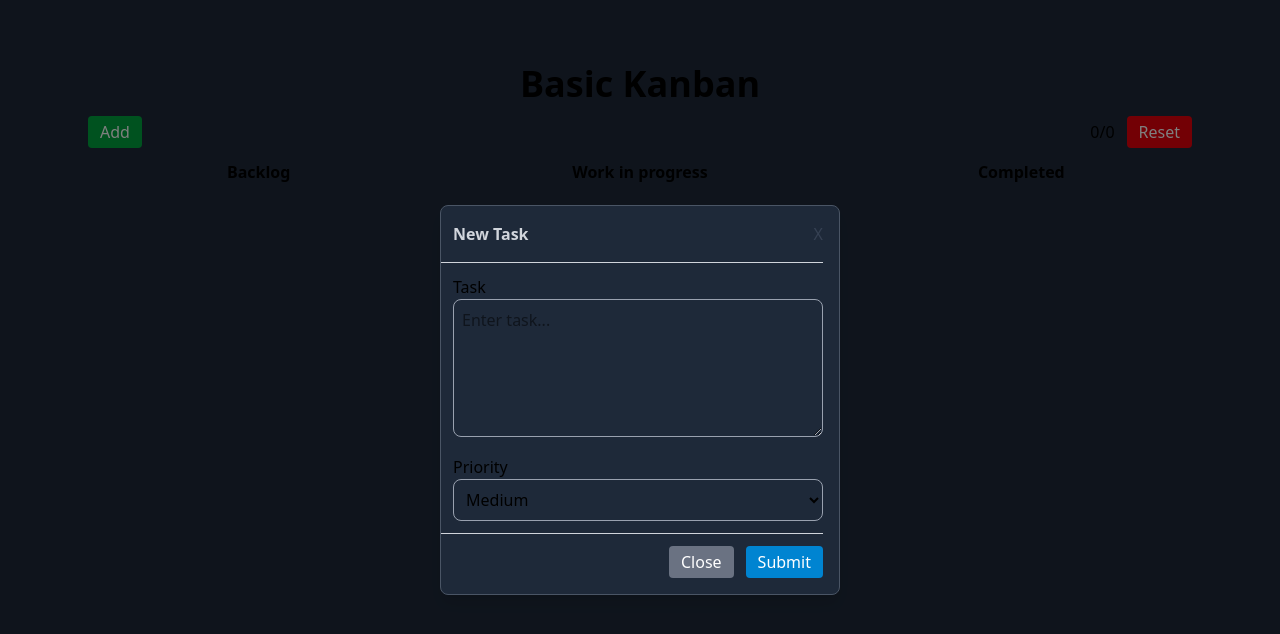
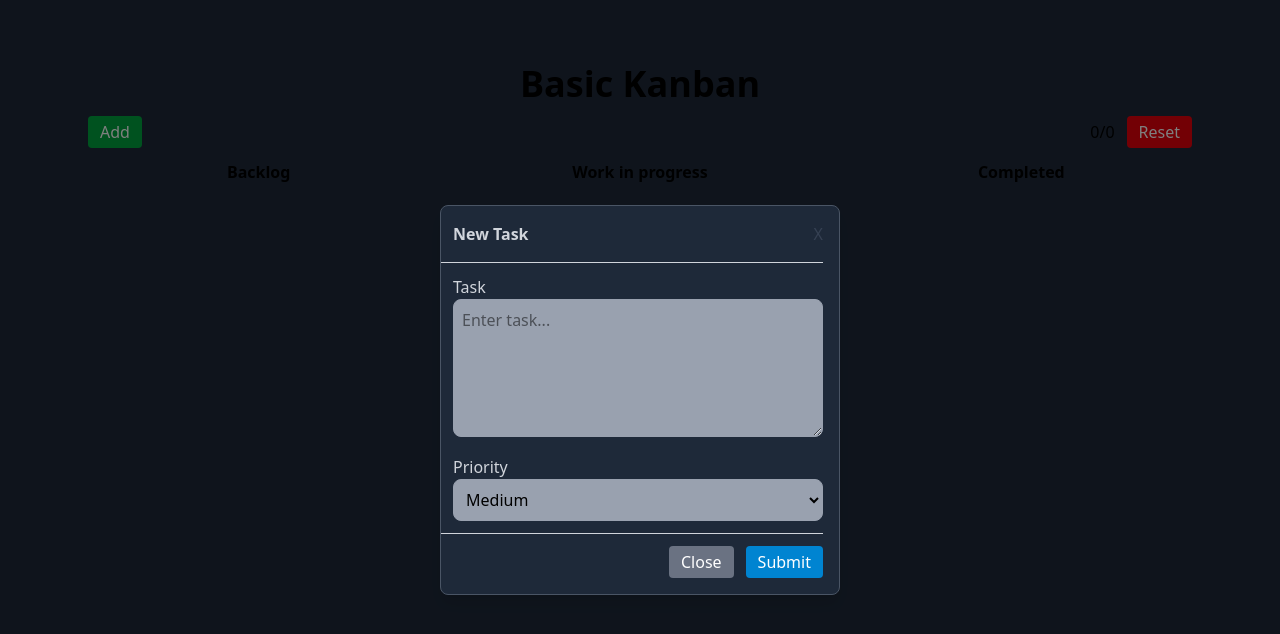
Before and after one commit to chrisjcoates/basic-kanban, a React (Vite) app: page / in a window 1280 px wide. Both pictures are taken after a click on the button "Add". Shown: the top 634 px of the page. Built offline with nearby package versions, Linux system fonts and the light colour scheme.

Commit message:
Improve TaskForm styling for labels and inputs
Added 'text-gray-300' class to form labels and 'bg-gray-400' class to textarea and select inputs for a more consistent and visually appealing UI.

```diff
--- a/src/components/TaskForm.jsx
+++ b/src/components/TaskForm.jsx
@@ -9,9 +9,11 @@ const TaskForm = ({ formData, setFormData, openTaskId }) => {
   return (
     <form>
       <div className='mb-3'>
-        <label htmlFor='task'>Task</label>
+        <label className='text-gray-300' htmlFor='task'>
+          Task
+        </label>
         <textarea
-          className='w-full p-2 border border-gray-400 rounded-lg'
+          className='w-full p-2 bg-gray-400 border border-gray-400 rounded-lg'
           name='description'
           value={formData.description}
           onChange={handleChange}
@@ -20,9 +22,11 @@ const TaskForm = ({ formData, setFormData, openTaskId }) => {
         ></textarea>
       </div>
       <div className='mb-3'>
-        <label htmlFor='priority'>Priority</label>
+        <label className='text-gray-300' htmlFor='priority '>
+          Priority
+        </label>
         <select
-          className='w-full p-2 border border-gray-400 rounded-lg'
+          className='w-full p-2 border border-gray-400 rounded-lg bg-gray-400'
           name='priority'
           value={formData.priority}
           onChange={handleChange}
@@ -34,9 +38,11 @@ const TaskForm = ({ formData, setFormData, openTaskId }) => {
       </div>
       {openTaskId ? (
         <div className='mb-3'>
-          <label htmlFor='status'>Status</label>
+          <label className='text-gray-300' htmlFor='status'>
+            Status
+          </label>
           <select
-            className='w-full p-2 border border-gray-400 rounded-lg'
+            className='w-full p-2 border border-gray-400 rounded-lg bg-gray-400'
             name='status'
             value={formData.status}
             onChange={handleChange}
```
